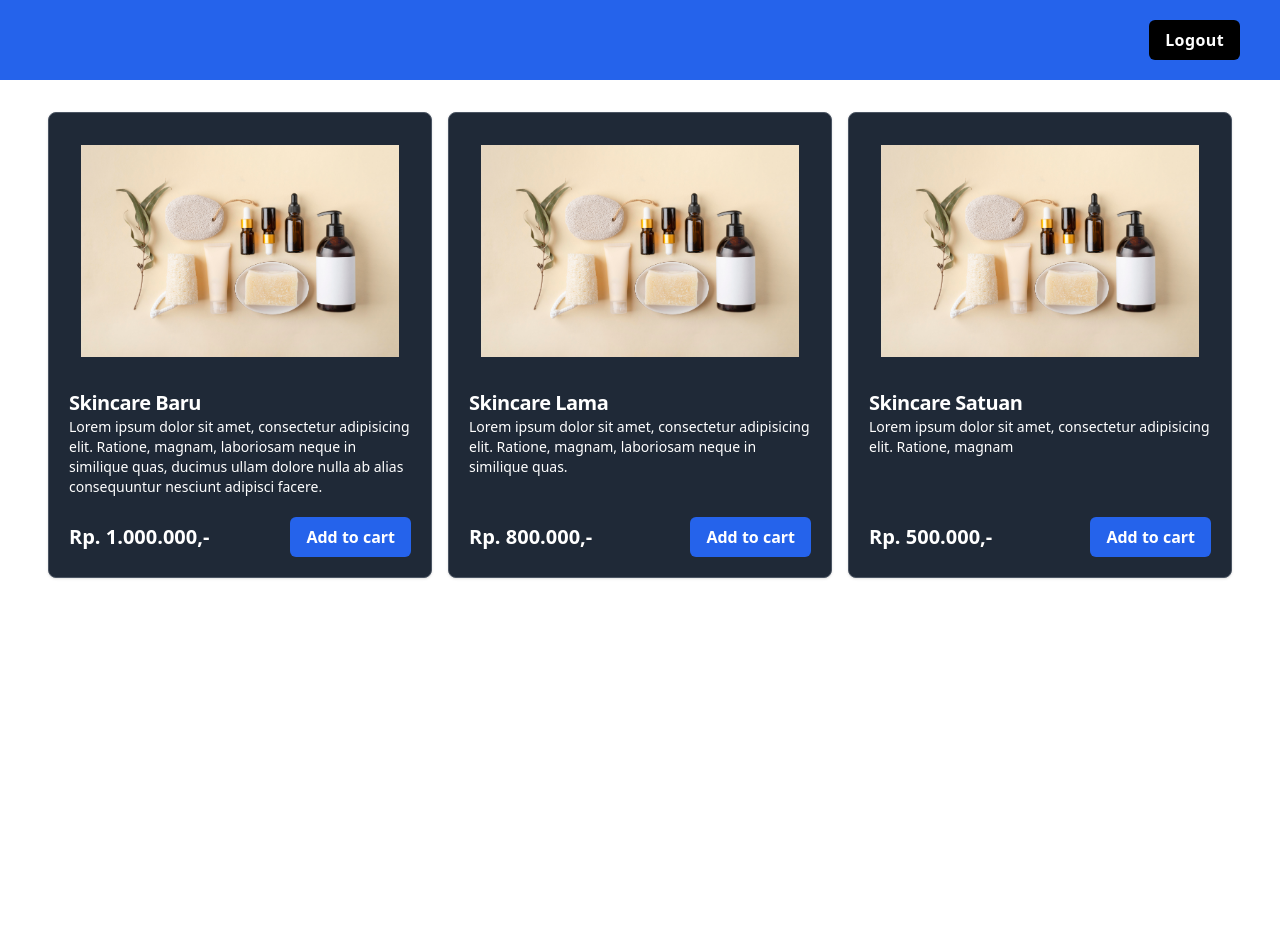
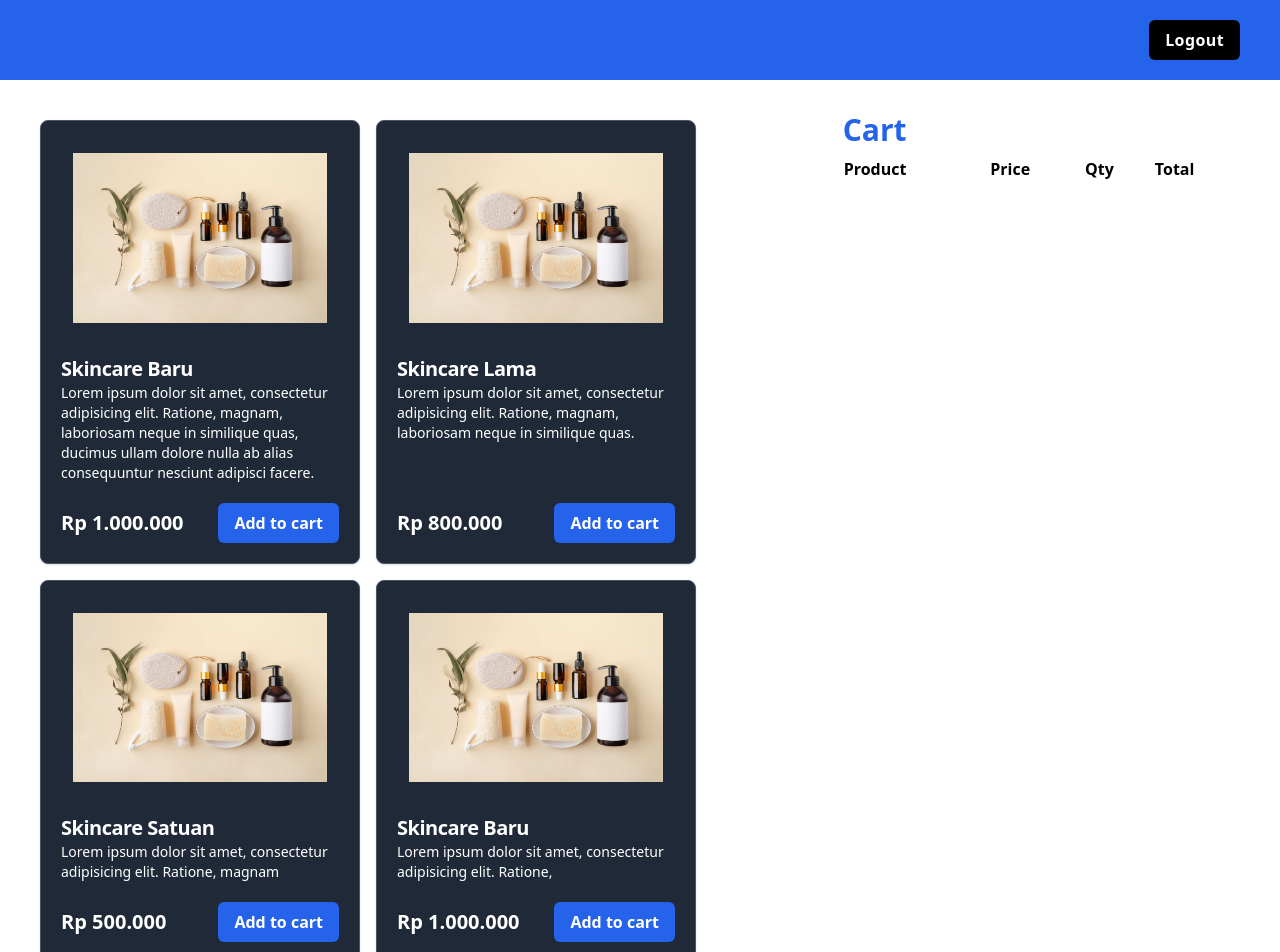
Before and after one commit to basalamahalam/belajar, a React (Vite) app: page /products in a window 1280 px wide. Shown: the top 952 px of the page. Before the commit the page ends 800 px from the top, so only its background shows below. Built offline with nearby package versions, Linux system fonts and the light colour scheme.

Commit message:
add useState for AddCart

```diff
--- a/src/Pages/products.jsx
+++ b/src/Pages/products.jsx
@@ -1,4 +1,4 @@
-import React from "react";
+import React, { useState } from "react";
 import CardProducts from "../components/Fragments/CardProducts";
 import { Button } from "../components/Elements/Button/Button";
 
@@ -6,7 +6,7 @@ const products = [
   {
     id: 1,
     name: "Skincare Baru",
-    price: "Rp. 1.000.000,-",
+    price: 1000000,
     image: "/products.jpg",
     description: `Lorem ipsum dolor sit amet, consectetur adipisicing elit. Ratione,
 magnam, laboriosam neque in similique quas, ducimus ullam dolore nulla
@@ -15,7 +15,7 @@ ab alias consequuntur nesciunt adipisci facere.`,
   {
     id: 2,
     name: "Skincare Lama",
-    price: "Rp. 800.000,-",
+    price: 800000,
     image: "/products.jpg",
     description: `Lorem ipsum dolor sit amet, consectetur adipisicing elit. Ratione,
 magnam, laboriosam neque in similique quas.`,
@@ -23,20 +23,47 @@ magnam, laboriosam neque in similique quas.`,
   {
     id: 3,
     name: "Skincare Satuan",
-    price: "Rp. 500.000,-",
+    price: 500000,
     image: "/products.jpg",
     description: `Lorem ipsum dolor sit amet, consectetur adipisicing elit. Ratione,
 magnam`,
+  },
+  {
+    id: 4,
+    name: "Skincare Baru",
+    price: 1000000,
+    image: "/products.jpg",
+    description: `Lorem ipsum dolor sit amet, consectetur adipisicing elit. Ratione,`,
   },
 ];
 
 const email = localStorage.getItem("email");
 const ProductsPage = () => {
+  const [cart, setCart] = useState([]);
   const handleLogout = () => {
     localStorage.removeItem("email");
     localStorage.removeItem("password");
     window.location.href = "/login";
   };
+
+  const handleAddtoCart = (id) => {
+    if (cart.find((item) => item.id === id)) {
+      setCart(
+        cart.map((item) =>
+          item.id === id ? { ...item, qty: item.qty + 1 } : item
+        )
+      );
+    } else {
+      setCart([
+        ...cart,
+        {
+          id,
+          qty: 1,
+        },
+      ]);
+    }
+  };
+
   return (
     <>
       <div className="flex items-center justify-end h-20 px-10 font-semibold tracking-wide text-white bg-blue-600">
@@ -46,15 +73,63 @@ const ProductsPage = () => {
         </Button>
       </div>
       <div className="flex justify-center p-8">
+        <div className="flex flex-wrap w-4/6">
           {products.map((product) => (
             <CardProducts key={product.id}>
               <CardProducts.Header img={product.image} />
               <CardProducts.Body name={product.name}>
                 {product.description}
               </CardProducts.Body>
-            <CardProducts.Footer price={product.price} />
+              <CardProducts.Footer
+                price={product.price}
+                handleAddtoCart={handleAddtoCart}
+                id={product.id}
+              />
             </CardProducts>
           ))}
+        </div>
+        <div className="w-2/6">
+          <h1 className="mb-2 text-3xl font-bold text-blue-600">Cart</h1>
+          <table className="w-full text-left table-auto broder-separate border-spacing-x-5">
+            <thead>
+              <tr>
+                <th>Product</th>
+                <th>Price</th>
+                <th>Qty</th>
+                <th>Total</th>
+              </tr>
+            </thead>
+            <tbody>
+              {cart.map((item) => {
+                const product = products.find(
+                  (products) => products.id === item.id
+                );
+                return (
+                  <tr key={item.id}>
+                    <td>{product.name}</td>
+                    <td>
+                      {product.price.toLocaleString("id-ID", {
+                        style: "currency",
+                        currency: "IDR",
+                        minimumFractionDigits: 0,
+                        maximumFractionDigits: 0,
+                      })}
+                    </td>
+                    <td>{item.qty}</td>
+                    <td>
+                      {(product.price * item.qty).toLocaleString("id-ID", {
+                        style: "currency",
+                        currency: "IDR",
+                        minimumFractionDigits: 0,
+                        maximumFractionDigits: 0,
+                      })}
+                    </td>
+                  </tr>
+                );
+              })}
+            </tbody>
+          </table>
+        </div>
       </div>
     </>
   );
--- a/src/components/Elements/Button/Button.jsx
+++ b/src/components/Elements/Button/Button.jsx
@@ -11,7 +11,7 @@ export const Button = (props) => {
     <button
       className={`h-10 px-4 font-semibold rounded-md ${variant} text-white`}
       type={type}
-      onClick={() => onClick()}
+      onClick={onClick}
     >
       {children}
     </button>
--- a/src/components/Fragments/CardProducts.jsx
+++ b/src/components/Fragments/CardProducts.jsx
@@ -4,7 +4,7 @@ import { Button } from "../Elements/Button/Button";
 const CardProducts = (props) => {
   const { children } = props;
   return (
-    <div className="flex flex-col justify-between w-full max-w-sm mx-2 bg-gray-800 border border-gray-600 rounded-lg shadow ">
+    <div className="flex flex-col justify-between w-full max-w-xs mx-2 my-2 bg-gray-800 border border-gray-600 rounded-lg shadow">
       {children}
     </div>
   );
@@ -32,12 +32,21 @@ const Body = (props) => {
 };
 
 const Footer = (props) => {
-  const { price } = props;
+  const { price, handleAddtoCart, id } = props;
 
   return (
     <div className="flex items-center justify-between px-5 pb-5">
-      <span className="text-xl font-bold text-white">{price}</span>
-      <Button variant="bg-blue-600">Add to cart</Button>
+      <span className="text-xl font-bold text-white">
+        {price.toLocaleString("id-ID", {
+          style: "currency",
+          currency: "IDR",
+          minimumFractionDigits: 0,
+          maximumFractionDigits: 0,
+        })}
+      </span>
+      <Button variant="bg-blue-600" onClick={() => handleAddtoCart(id)}>
+        Add to cart
+      </Button>
     </div>
   );
 };
```
Lines whose indentation alone changed are shown as unchanged.
